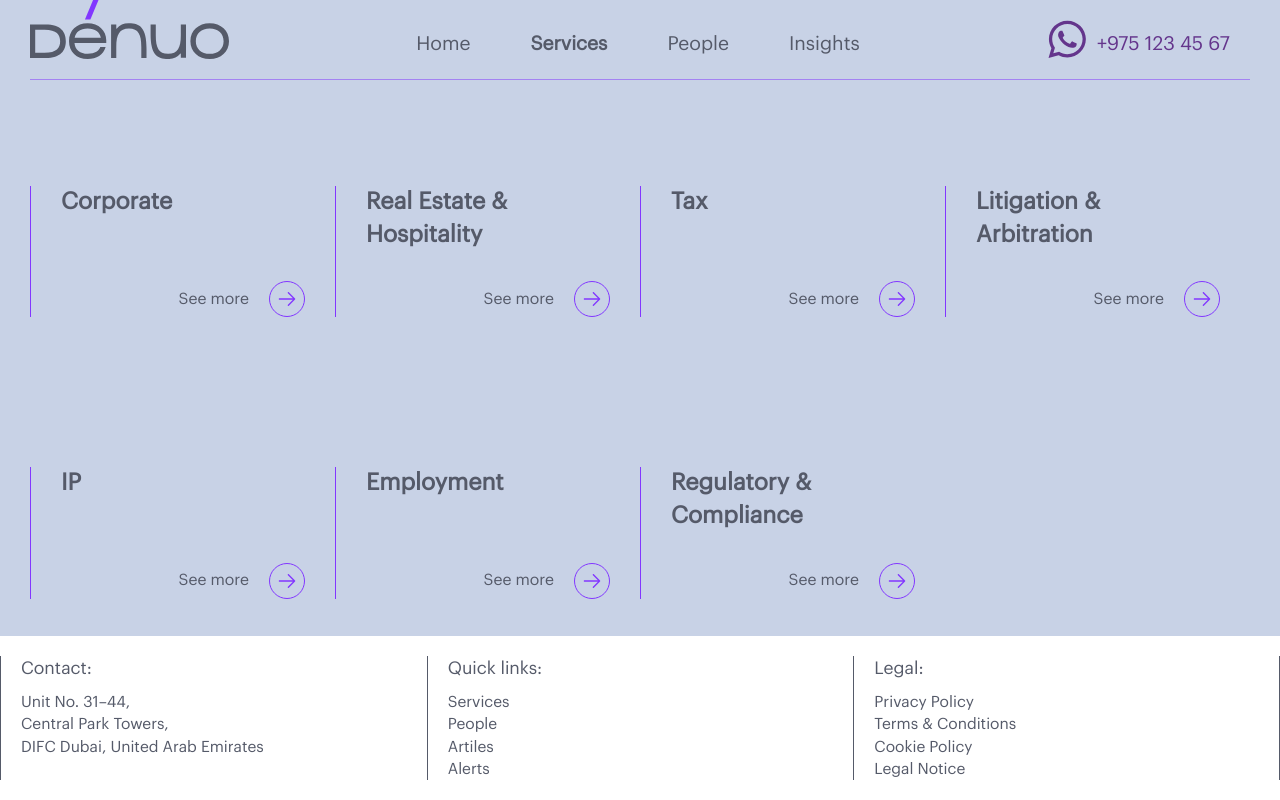
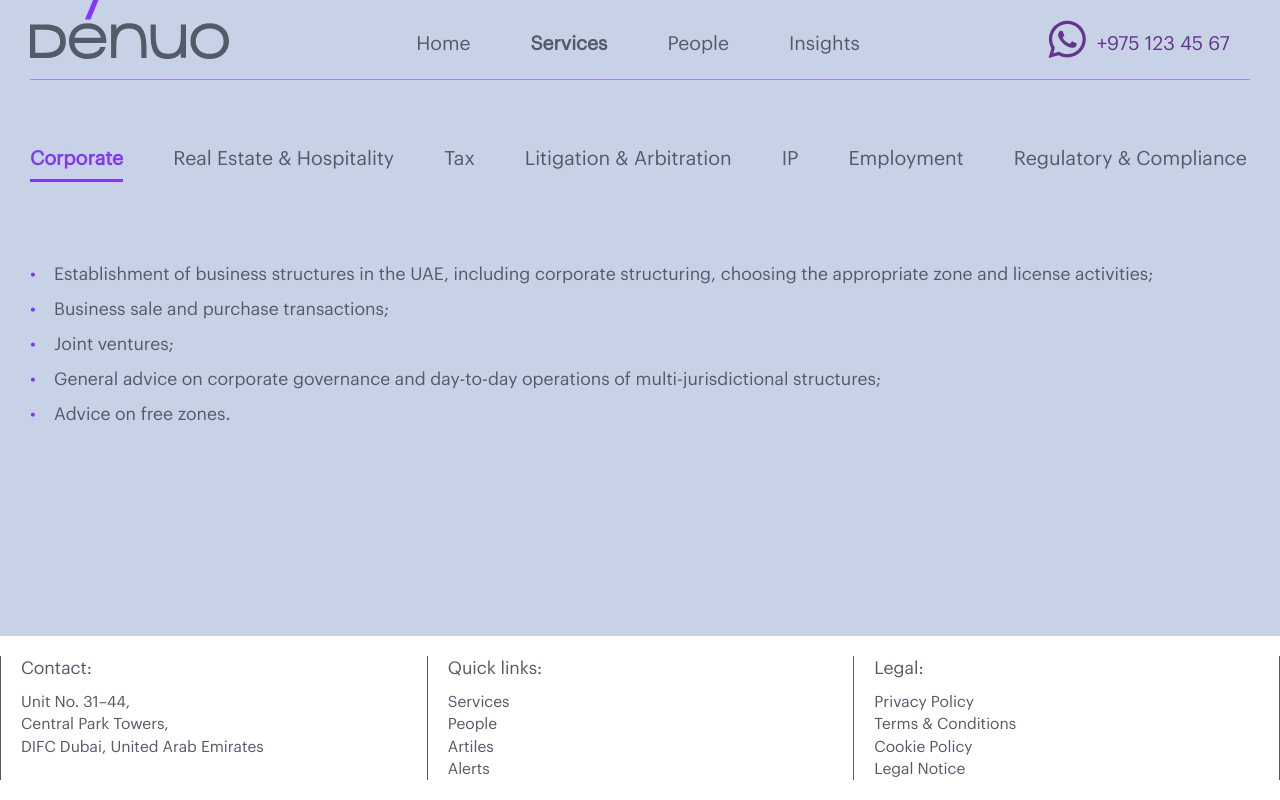
Before and after one commit to DenuoSoft/Web-LSI, a React (Vite) app: page /Web-LSI/services in a window 1280 px wide. Built offline with nearby package versions, Linux system fonts and the light colour scheme.

Commit message:
Add service branch
Changed Services page design

```diff
--- a/src/components/ServiceView/ServiceView.styled.ts
+++ b/src/components/ServiceView/ServiceView.styled.ts
@@ -1,5 +1,5 @@
 import styled from "styled-components";
-import { fadeInX} from "../../styles/animation";
+import { fadeInY} from "../../styles/animation";
 import { fluidTypography } from "../../styles/fluidTypography";
 
 
@@ -9,7 +9,7 @@ width: 100%;
   flex-direction: column;
   align-items: flex-start;
   gap: 5rem;
-  animation: ${fadeInX} 0.5s ease-in;
+  animation: ${fadeInY} 0.5s ease-in;
   z-index: 1;
 `
 
@@ -56,6 +56,6 @@ export const ServiceListItem = styled.li`
     position: absolute;
     left: 0;
     top: 0;
-    color: #555a69;
+    color: #8237FF;
   }
 `
--- a/src/components/ServiceView/ServiceView.tsx
+++ b/src/components/ServiceView/ServiceView.tsx
@@ -1,41 +1,36 @@
-import {useNavigate, useParams} from 'react-router-dom';
+import { useParams} from 'react-router-dom';
 import {services} from '../ServicesView/services-data';
 import {
-	NavBack,
-	NavBackText,
   ServiceBlock,
   ServiceContent,
   ServiceList,
   ServiceListBlock,
   ServiceListItem,
 } from './ServiceView.styled';
-import {ArrowLeft} from '../../assets/img/arrow-left';
-import {ItemIcon} from '../../styles/shared';
 
-export const ServiceView = () => {
+interface ServiceViewProps {
+  service?: typeof services[0]; // делаем опциональным для обратной совместимости
+}
+
+export const ServiceView = ({ service: propService }: ServiceViewProps) => {
   const {id} = useParams();
-	const navigate = useNavigate();
-
-	const service = services.find((p) => p.id === Number(id));
+  // Используем переданный service или ищем по id из URL
+  const service = propService || services.find((p) => p.id === Number(id));
 
   if (!service) {
     return <div>Service not found</div>;
   }
+
   return (
     <ServiceBlock>
-			<NavBack onClick={() => navigate(-1)}>
-				<ItemIcon>
-					<ArrowLeft />
-				</ItemIcon>
-				<NavBackText>Back to services</NavBackText>
-			</NavBack>
       <ServiceContent>
-				<h1>{service.title}</h1>
+
+        {service.description && <p>{service.description}</p>}
       </ServiceContent>
       <ServiceListBlock>
         <ServiceList>
-					{service.list.map((list, index) => (
-						<ServiceListItem key={index}>{list}</ServiceListItem>
+          {service.list.map((item, index) => (
+            <ServiceListItem key={index}>{item}</ServiceListItem>
           ))}
         </ServiceList>
       </ServiceListBlock>
--- a/src/components/Tabs/Tabs.styled.ts
+++ b/src/components/Tabs/Tabs.styled.ts
@@ -14,14 +14,14 @@ export const TabsWrap = styled.div`
 export const TabsBlock = styled.div`
 	display: flex;
     gap: 5rem;
-    width: 20rem;
+    width: 100%;
 	@media (max-width: ${breakpoints.sm}) {
 		 width: 18rem;
 		}
 `;
 export const TabsItem = styled.div<{$isActive: boolean}>`
 	display: flex;
-	width: calc(100% / 2);
+	width: calc(100% / );
 	justify-content: flex-start;
 	padding-bottom: 0.5rem;
 	${fluidTypography({max: 20, min: 16})};
--- a/src/pages/Services.tsx
+++ b/src/pages/Services.tsx
@@ -1,7 +1,24 @@
-import { ServicesView } from "../components/ServicesView/ServicesView"
+import React from 'react';
+import { Tabs } from "../components/Tabs/Tabs";
+import { services } from '../components/ServicesView/services-data';
+import { ServiceView } from '../components/ServiceView/ServiceView';
 
 export const Services = () => {
+  // Создаем объект content, передавая данные каждой услуги в ServiceView
+  const content = services.reduce((acc, service) => {
+    // Передаем service как пропс, а не полагаемся на useParams
+    acc[service.title] = <ServiceView key={service.id} service={service} />;
+    return acc;
+  }, {} as Record<string, React.ReactNode>);
+
+  // Создаем массив tabs на основе данных из services
+  const tabs = services.map(service => ({
+    name: service.title
+  }));
+
   return (
-    <ServicesView />
+    <Tabs tabs={tabs} content={content} />
   );
-}
+};
+
+export default Services;
```
Also changed, not shown: 1 other file (tests, documents, lock files or other folders). Lines whose indentation alone changed are shown as unchanged.
